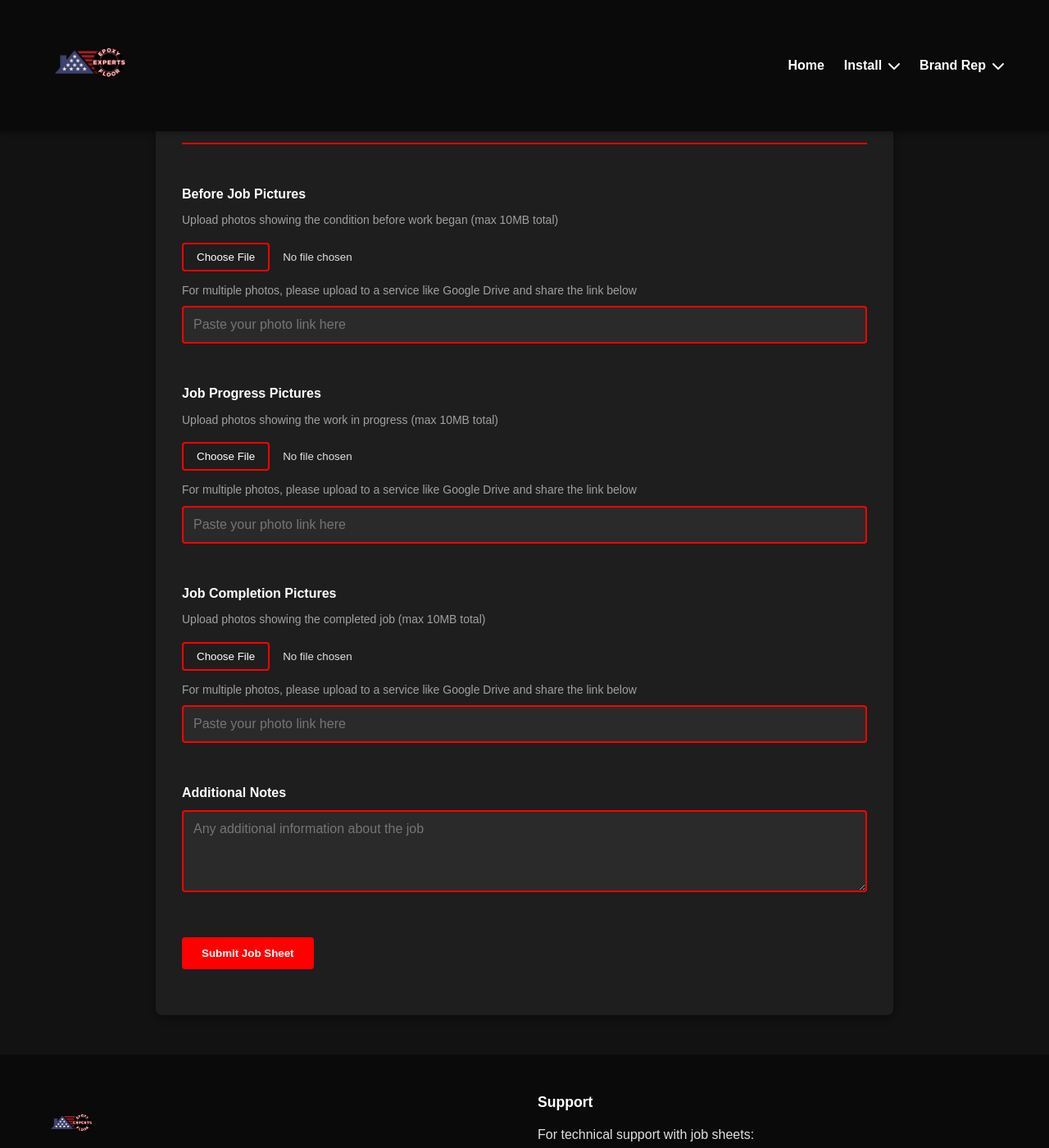
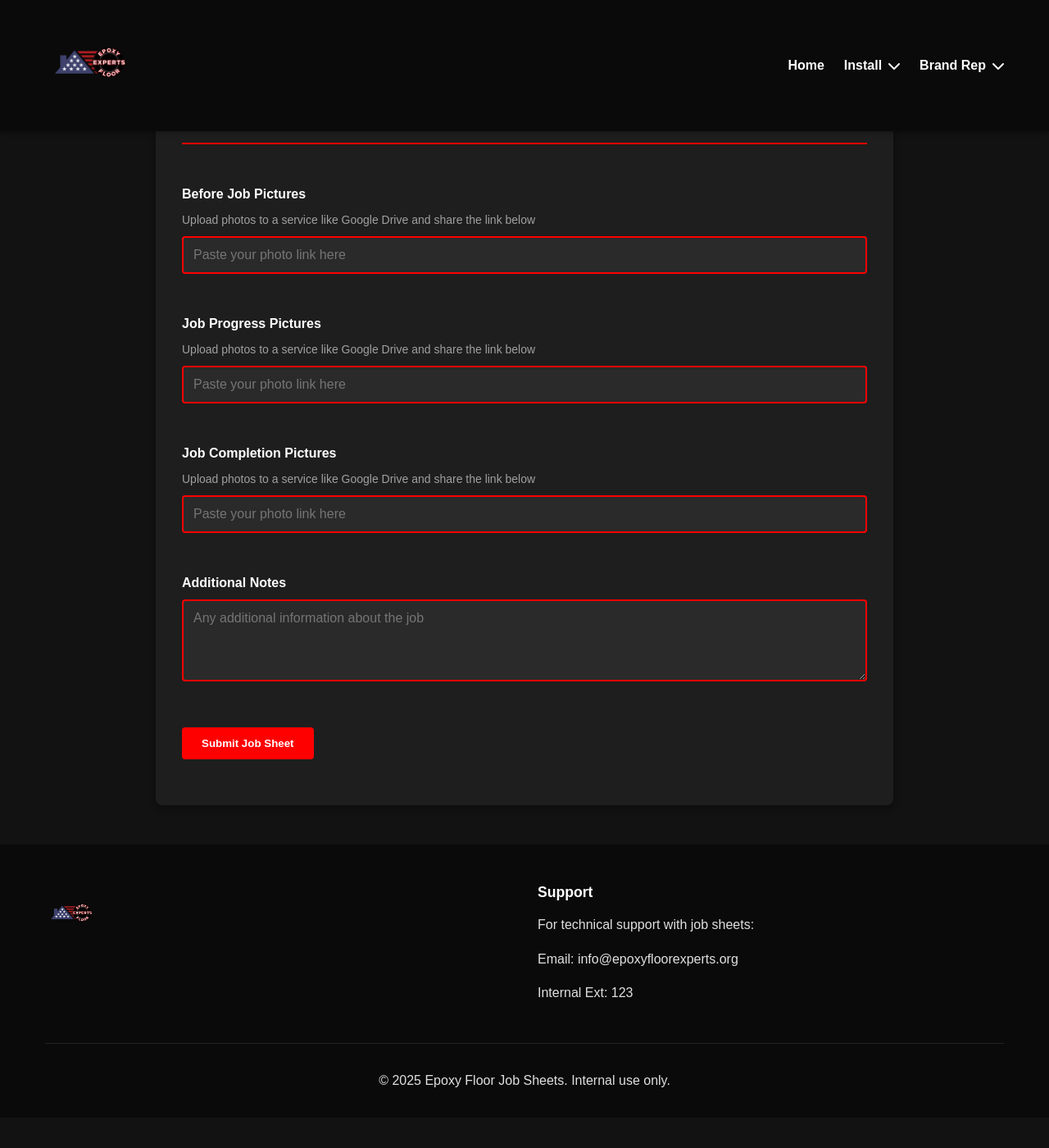
Before and after one commit to tim-amredev/epoxy-job-sheets, a Jekyll site: the page built from rubber-stone-job-form.html, in a window 1280 px wide and 1400 px high, scrolled down 2405 px. Shown: the whole window at 82% size. Built offline with Jekyll 4.4.1, drawn with Linux system fonts in a browser that asks for light colours; after the commit the page ends 3768 px from its top, so only the background shows below that.

Commit message:
Update rubber-stone-job-form.html

```diff
--- a/rubber-stone-job-form.html
+++ b/rubber-stone-job-form.html
@@ -17,11 +17,9 @@ title: Rubber & Stone Job Form
     <!-- FormSubmit configuration -->
     <input type="hidden" name="_captcha" value="true">
     <input type="hidden" name="_subject" value="New Rubber & Stone Job Sheet Submission">
-    <input type="hidden" name="_next" value="{{ '/epoxy-job-sheets/thank-you' | absolute_url }}">
+    <input type="hidden" name="_next" value="https://tim-amredev.github.io/epoxy-job-sheets/thank-you">
     <!-- Honeypot field to prevent spam -->
     <input type="text" name="_honey" style="display:none">
-    <!-- Disable FormSubmit's default captcha page -->
-    <input type="hidden" name="_template" value="table">
 
     <!-- Job Information Section -->
     <div class="form-section-header">
@@ -164,26 +162,20 @@ title: Rubber & Stone Job Form
     </div>
 
     <div class="form-group full-width">
-      <label for="before-pictures">Before Job Pictures</label>
-      <p class="form-help-text">Upload photos showing the condition before work began (max 10MB total)</p>
-      <input type="file" id="before-pictures" name="before-pictures" accept="image/*">
-      <p class="form-help-text">For multiple photos, please upload to a service like Google Drive and share the link below</p>
+      <label for="before-pictures-link">Before Job Pictures</label>
+      <p class="form-help-text">Upload photos to a service like Google Drive and share the link below</p>
       <input type="text" id="before-pictures-link" name="before-pictures-link" placeholder="Paste your photo link here">
     </div>
 
     <div class="form-group full-width">
-      <label for="progress-pictures">Job Progress Pictures</label>
-      <p class="form-help-text">Upload photos showing the work in progress (max 10MB total)</p>
-      <input type="file" id="progress-pictures" name="progress-pictures" accept="image/*">
-      <p class="form-help-text">For multiple photos, please upload to a service like Google Drive and share the link below</p>
+      <label for="progress-pictures-link">Job Progress Pictures</label>
+      <p class="form-help-text">Upload photos to a service like Google Drive and share the link below</p>
       <input type="text" id="progress-pictures-link" name="progress-pictures-link" placeholder="Paste your photo link here">
     </div>
 
     <div class="form-group full-width">
-      <label for="completion-pictures">Job Completion Pictures</label>
-      <p class="form-help-text">Upload photos showing the completed job (max 10MB total)</p>
-      <input type="file" id="completion-pictures" name="completion-pictures" accept="image/*">
-      <p class="form-help-text">For multiple photos, please upload to a service like Google Drive and share the link below</p>
+      <label for="completion-pictures-link">Job Completion Pictures</label>
+      <p class="form-help-text">Upload photos to a service like Google Drive and share the link below</p>
       <input type="text" id="completion-pictures-link" name="completion-pictures-link" placeholder="Paste your photo link here">
     </div>
 
```
